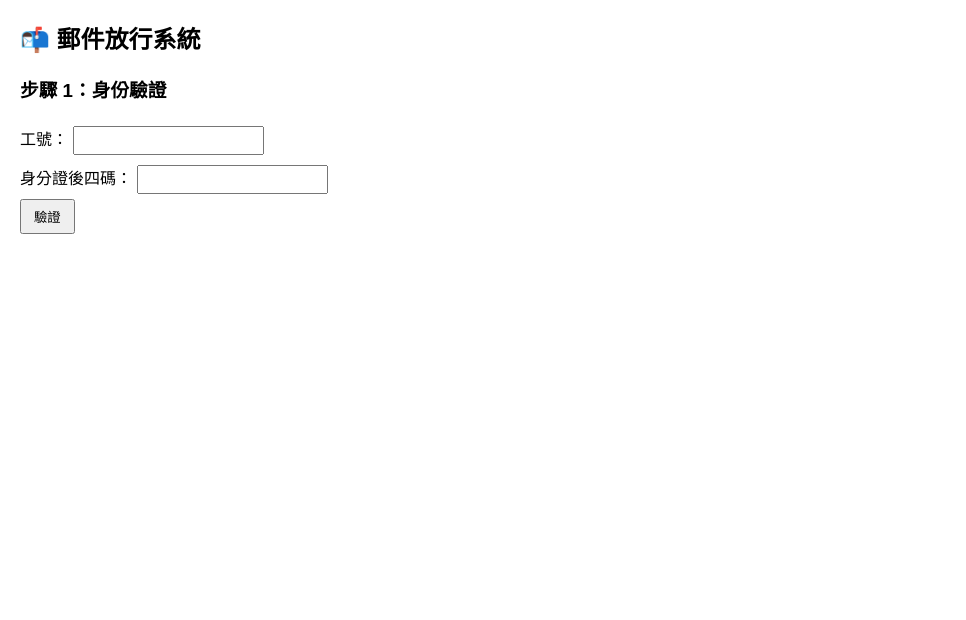
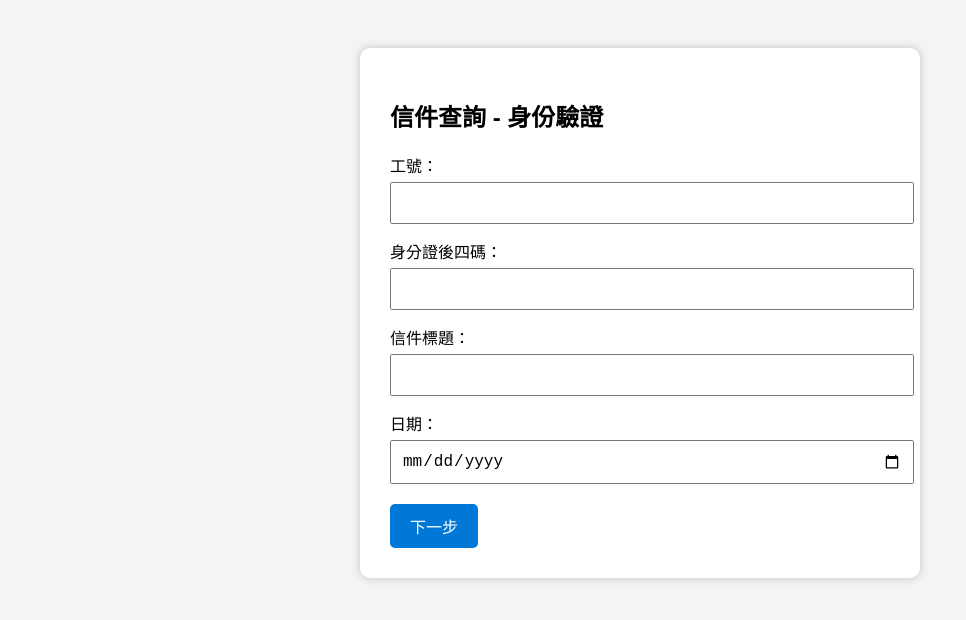
Before and after one commit to az964115/onano-mail, a plain HTML site: page index.html in a window 1280 px wide. Shown: the whole page, without its empty margins (0-966 px from the left). Drawn offline with Linux system fonts and the light colour scheme.

Commit message:
Update index.html

```diff
--- a/index.html
+++ b/index.html
@@ -2,68 +2,90 @@
 <html lang="zh-TW">
 <head>
   <meta charset="UTF-8">
-  <title>郵件放行系統</title>
+  <title>信件查詢身份驗證</title>
   <style>
     body {
-      font-family: "Microsoft JhengHei", sans-serif;
-      margin: 20px;
+      font-family: Arial, sans-serif;
+      background-color: #f4f4f4;
+      padding: 40px;
     }
-    .hidden {
-      display: none;
+    .container {
+      background: white;
+      max-width: 500px;
+      margin: auto;
+      padding: 30px;
+      border-radius: 10px;
+      box-shadow: 0 0 10px rgba(0,0,0,0.2);
     }
-    input {
-      padding: 5px;
-      margin: 5px;
+    label {
+      display: block;
+      margin-top: 15px;
+    }
+    input[type="text"],
+    input[type="date"] {
+      width: 100%;
+      padding: 10px;
+      font-size: 16px;
+      margin-top: 5px;
     }
     button {
-      padding: 6px 12px;
+      margin-top: 20px;
+      padding: 10px 20px;
+      font-size: 16px;
+      background-color: #0078D7;
+      color: white;
+      border: none;
+      border-radius: 5px;
+      cursor: pointer;
     }
-    iframe {
-      width: 100%;
-      height: 600px;
-      border: 1px solid #ccc;
-      margin-top: 20px;
+    button:hover {
+      background-color: #005a9e;
     }
   </style>
 </head>
 <body>
 
-<h2>📬 郵件放行系統</h2>
+<div class="container">
+  <h2>信件查詢 - 身份驗證</h2>
+  <form id="verifyForm">
+    <label for="emp_id">工號：</label>
+    <input type="text" id="emp_id" name="emp_id" required>
 
-<!-- 第一步：驗證身份 -->
-<div id="step1">
-  <h3>步驟 1：身份驗證</h3>
-  <label>工號：<input type="text" id="empId"></label><br>
-  <label>身分證後四碼：<input type="text" id="idLast4" maxlength="4"></label><br>
-  <button onclick="verifyUser()">驗證</button>
-</div>
+    <label for="id_last4">身分證後四碼：</label>
+    <input type="text" id="id_last4" name="id_last4" maxlength="4" required>
 
-<!-- 第二步：查詢條件與登入頁 -->
-<div id="step2" class="hidden">
-  <h3>步驟 2：輸入查詢條件</h3>
-  <label>郵件標題關鍵字：<input type="text" id="subject"></label><br>
-  <label>日期：<input type="date" id="mailDate"></label><br><br>
+    <label for="mail_subject">信件標題：</label>
+    <input type="text" id="mail_subject" name="mail_subject" required>
 
-  <h3>步驟 3：登入 Mail 系統</h3>
-  <p>請使用下方登入視窗輸入帳號、密碼與驗證碼，登入後手動查詢。</p>
+    <label for="mail_date">日期：</label>
+    <input type="date" id="mail_date" name="mail_date" required>
 
-  <!-- iframe 內嵌 mail login 頁面 -->
-  <iframe id="mailIframe" src="https://192.168.8.25:800/login.php"></iframe>
+    <button type="button" onclick="proceedLogin()">下一步</button>
+  </form>
 </div>
 
 <script>
-  function verifyUser() {
-    const empId = document.getElementById("empId").value.trim();
-    const idLast4 = document.getElementById("idLast4").value.trim();
+  function proceedLogin() {
+    const empId = document.getElementById('emp_id').value.trim();
+    const id4 = document.getElementById('id_last4').value.trim();
+    const subject = document.getElementById('mail_subject').value.trim();
+    const date = document.getElementById('mail_date').value;
 
-    // 這裡請替換成你的實際驗證邏輯，以下是範例驗證
-    if (empId === "12345" && idLast4 === "6789") {
-      alert("身份驗證成功！");
-      document.getElementById("step1").classList.add("hidden");
-      document.getElementById("step2").classList.remove("hidden");
-    } else {
-      alert("驗證失敗，請檢查輸入資訊");
+    if (!empId || !id4 || !subject || !date) {
+      alert("請填寫所有欄位！");
+      return;
     }
+
+    if (id4.length !== 4 || !/^\d{4}$/.test(id4)) {
+      alert("身分證後四碼格式錯誤，請輸入 4 位數字！");
+      return;
+    }
+
+    // ✅ 此處可加入前端身份驗證（範例中略過）
+    // ✅ 若要與後端驗證，可以用 fetch 發送資料
+
+    // ✅ 若驗證通過，開啟 Mail 登入頁
+    window.open("https://192.168.8.25:800/login.php", "_blank");
   }
 </script>
 
```
